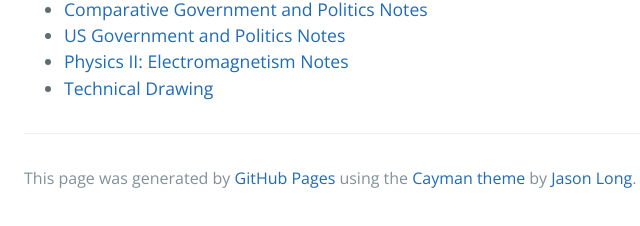
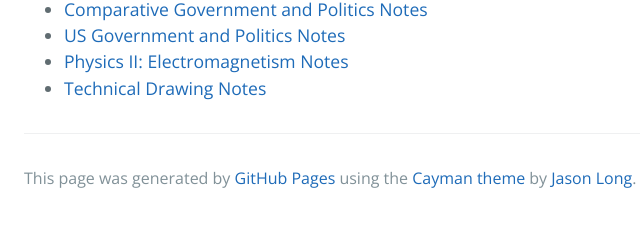
Before and after one commit to averykarlin3/spocklogic.github.io, a plain HTML site: page index.html in a window 1280 px wide. Shown: the part 560-786 px from the top of the page, 200-840 px from the left. Drawn offline with nearby package versions, Linux system fonts and the light colour scheme.

Commit message:
TitleFix

```diff
--- a/index.html
+++ b/index.html
@@ -30,7 +30,7 @@
 <li><a href="https://spocklogic.github.io/Spring-2016/CompGov/gov.pdf">Comparative Government and Politics Notes</a></li>
 <li><a href="https://spocklogic.github.io/Fall-2015/USGov/gov.pdf">US Government and Politics Notes</a></li>
 <li><a href="https://spocklogic.github.io/Spring-2016/PhysicsII/physics.pdf">Physics II: Electromagnetism Notes</a></li>
-<li><a href="Spring-2016/TechDraw/drafting.pdf">Technical Drawing</a></li>
+<li><a href="Spring-2016/TechDraw/drafting.pdf">Technical Drawing Notes</a></li>
 </ul>
 
       <footer class="site-footer">
```
